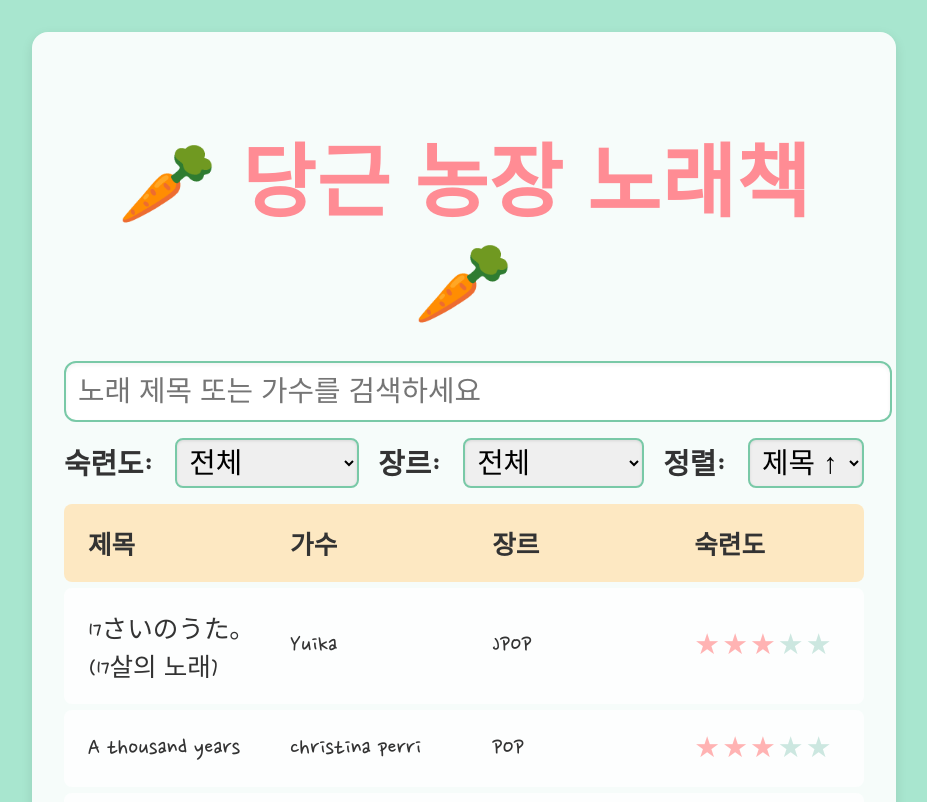
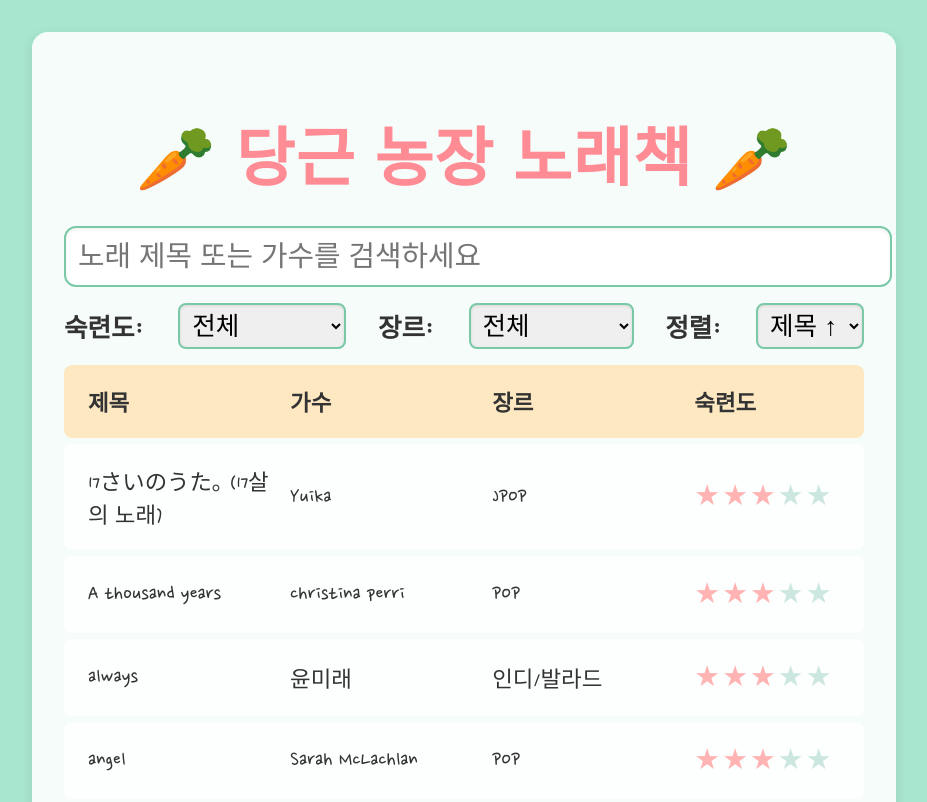
Before and after one commit to yeonglcy20-sketch/-, a plain HTML site: page index.html in a window 1280 px wide. Shown: the top 802 px of the page, without its empty margins (176-1103 px from the left). Drawn offline with Linux system fonts and the light colour scheme.

Commit message:
Update style.css

```diff
--- a/style.css
+++ b/style.css
@@ -20,7 +20,7 @@ h1 {
   text-align: center;
   color: #ff8c94;
   /* 타이틀 글씨 크기 더 크게 */
-  font-size: 5rem;
+  font-size: 4rem;
   margin-bottom: 1.5rem;
   letter-spacing: 1px;
 }
@@ -50,13 +50,13 @@ h1 {
   font-weight: bold;
   margin-right: 4px;
   /* 라벨 글씨 크기 더 크게 */
-  font-size: 1.8rem;
+  font-size: 1.6rem;
 }
 
 .controls select {
   padding: 6px 8px;
   /* 셀렉트 글씨 크기 더 크게 */
-  font-size: 1.8rem;
+  font-size: 1.6rem;
   border: 2px solid #79c9a7;
   border-radius: 8px;
   outline: none;
@@ -84,7 +84,7 @@ h1 {
   flex: 1;
   padding: 6px 10px;
   /* 목록 글씨 크기 더 크게 */
-  font-size: 1.6rem;
+  font-size: 1.4rem;
 }
 
 .col.level {
```
